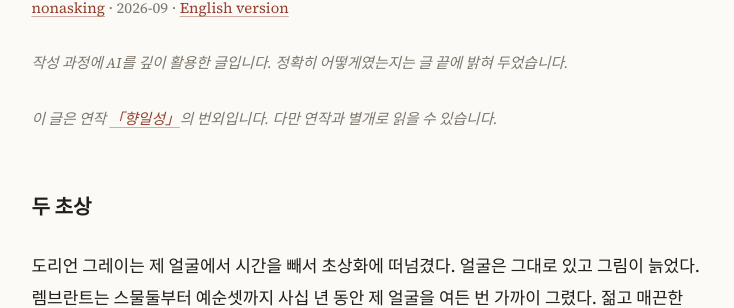
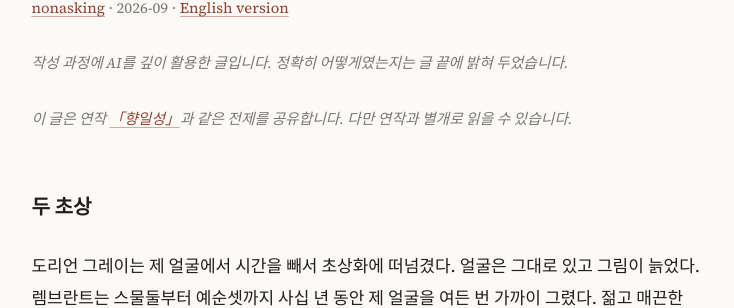
Before and after one commit to nonasking/essays, a Jekyll site: the page built from statics-and-dynamics/index.md, in a window 1280 px wide and 900 px high. Shown: the part 145-453 px from the top of the window, without its empty margins (271-1005 px from the left). Built offline with Jekyll 4.4.1, drawn with Linux system fonts in a browser that asks for light colours.

Commit message:
Statics and Dynamics: reword series note (shares premises with Heliotropism)
Co-Authored-By: Claude Opus 5.5 <noreply@anthropic.com>
Claude-Session: https://claude.ai/code/session_014gqEoBpxuVux5NbEG8hitg

```diff
--- a/statics-and-dynamics/index.md
+++ b/statics-and-dynamics/index.md
@@ -2,7 +2,7 @@
 title: 정역학과 동역학으로서의 미학에 대하여
 permalink: /statics-and-dynamics/
 lang: ko
-description: 연작 「향일성」의 번외. 연작과 별개로 읽을 수 있습니다.
+description: 연작 「향일성」과 같은 전제를 공유합니다. 연작과 별개로 읽을 수 있습니다.
 ---
 
 # 정역학과 동역학으로서의 미학에 대하여
@@ -11,7 +11,7 @@ description: 연작 「향일성」의 번외. 연작과 별개로 읽을 수
 
 <small>*작성 과정에 AI를 깊이 활용한 글입니다. 정확히 어떻게였는지는 글 끝에 밝혀 두었습니다.*</small>
 
-<small>*이 글은 연작 [「향일성」](../heliotropism/)의 번외입니다. 다만 연작과 별개로 읽을 수 있습니다.*</small>
+<small>*이 글은 연작 [「향일성」](../heliotropism/)과 같은 전제를 공유합니다. 다만 연작과 별개로 읽을 수 있습니다.*</small>
 
 ## 두 초상
 
```
Also changed, not shown: index.md (+1 -1 lines), statics-and-dynamics/en.md (+2 -2 lines), README.md, 2 other files.
